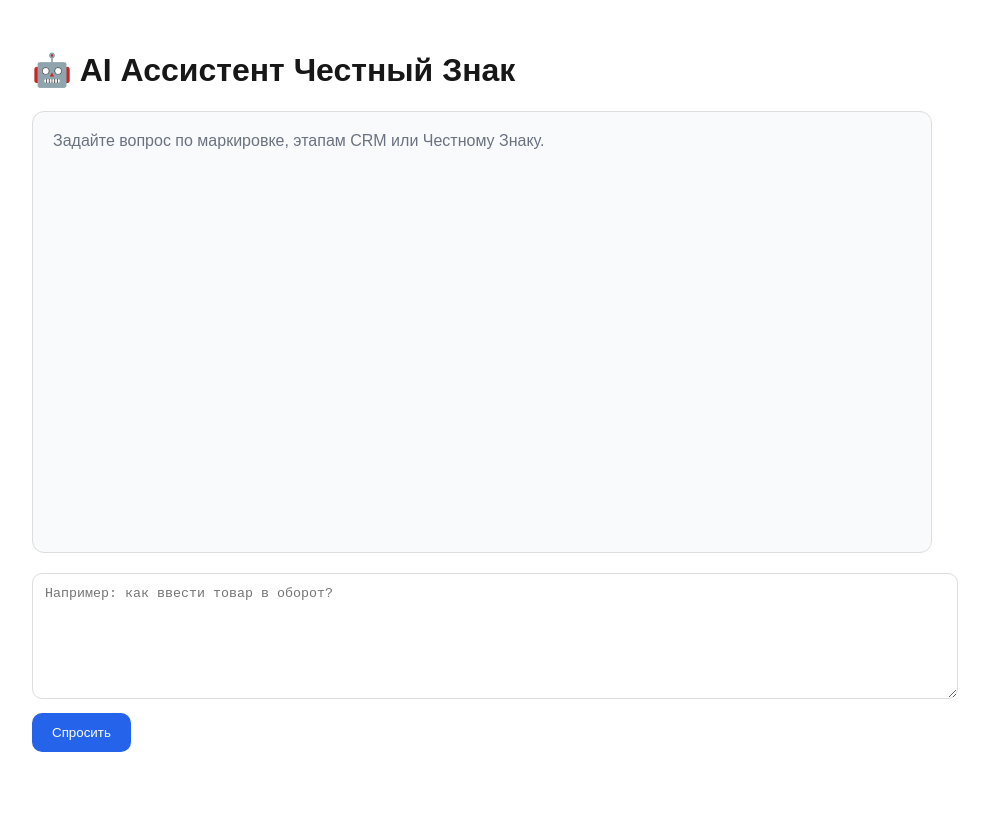
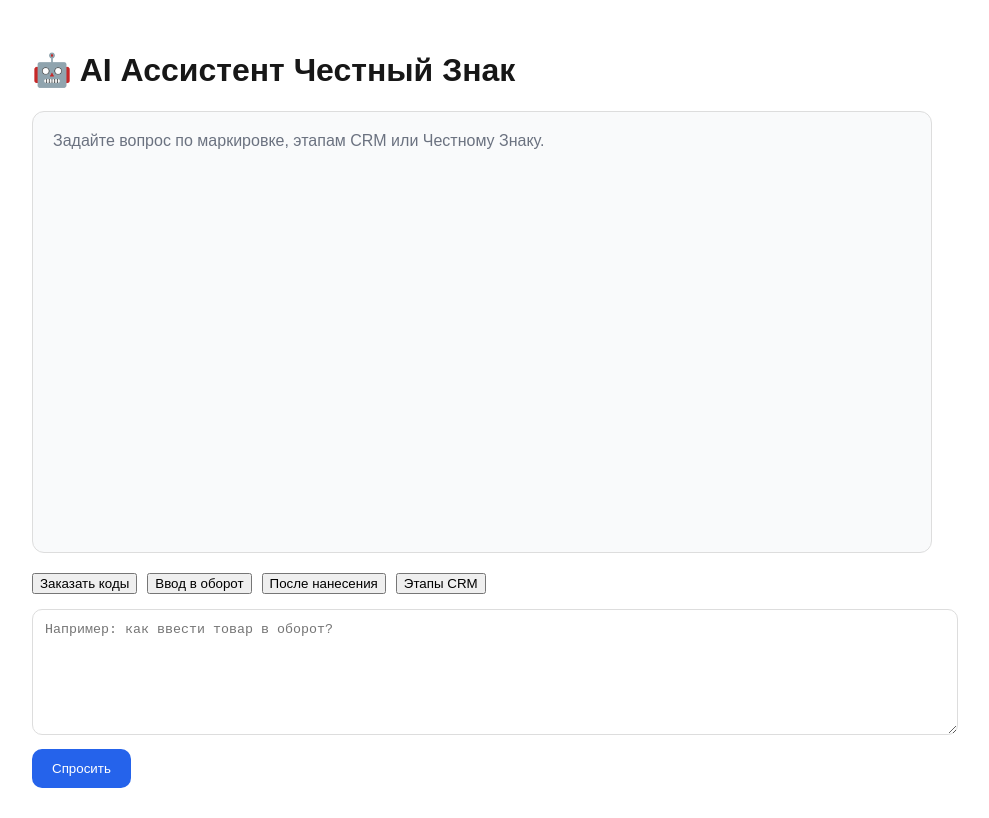
Before and after one commit to ekaterina-crm/crm-system, a Next.js app: page /assistant in a window 1280 px wide. Shown: the whole page, without its empty margins (158-1147 px from the left). Built offline with nearby package versions, Linux system fonts and the light colour scheme.

Commit message:
Fix layout and styles

```diff
--- a/src/app/assistant/page.tsx
+++ b/src/app/assistant/page.tsx
@@ -106,6 +106,47 @@
         {loading && <div>AI думает...</div>}
       </div>
 
+      <div
+  style={{
+    display: "flex",
+    gap: 10,
+    flexWrap: "wrap",
+    marginBottom: 15,
+  }}
+>
+  <button
+    onClick={() =>
+      setMessage("Как заказать коды маркировки?")
+    }
+  >
+    Заказать коды
+  </button>
+
+  <button
+    onClick={() =>
+      setMessage("Как ввести товар в оборот?")
+    }
+  >
+    Ввод в оборот
+  </button>
+
+  <button
+    onClick={() =>
+      setMessage("Что делать после нанесения кодов?")
+    }
+  >
+    После нанесения
+  </button>
+
+  <button
+    onClick={() =>
+      setMessage("Какие этапы CRM по Честному Знаку?")
+    }
+  >
+    Этапы CRM
+  </button>
+</div>
+
       <textarea
         value={message}
         onChange={(e) => setMessage(e.target.value)}
```
